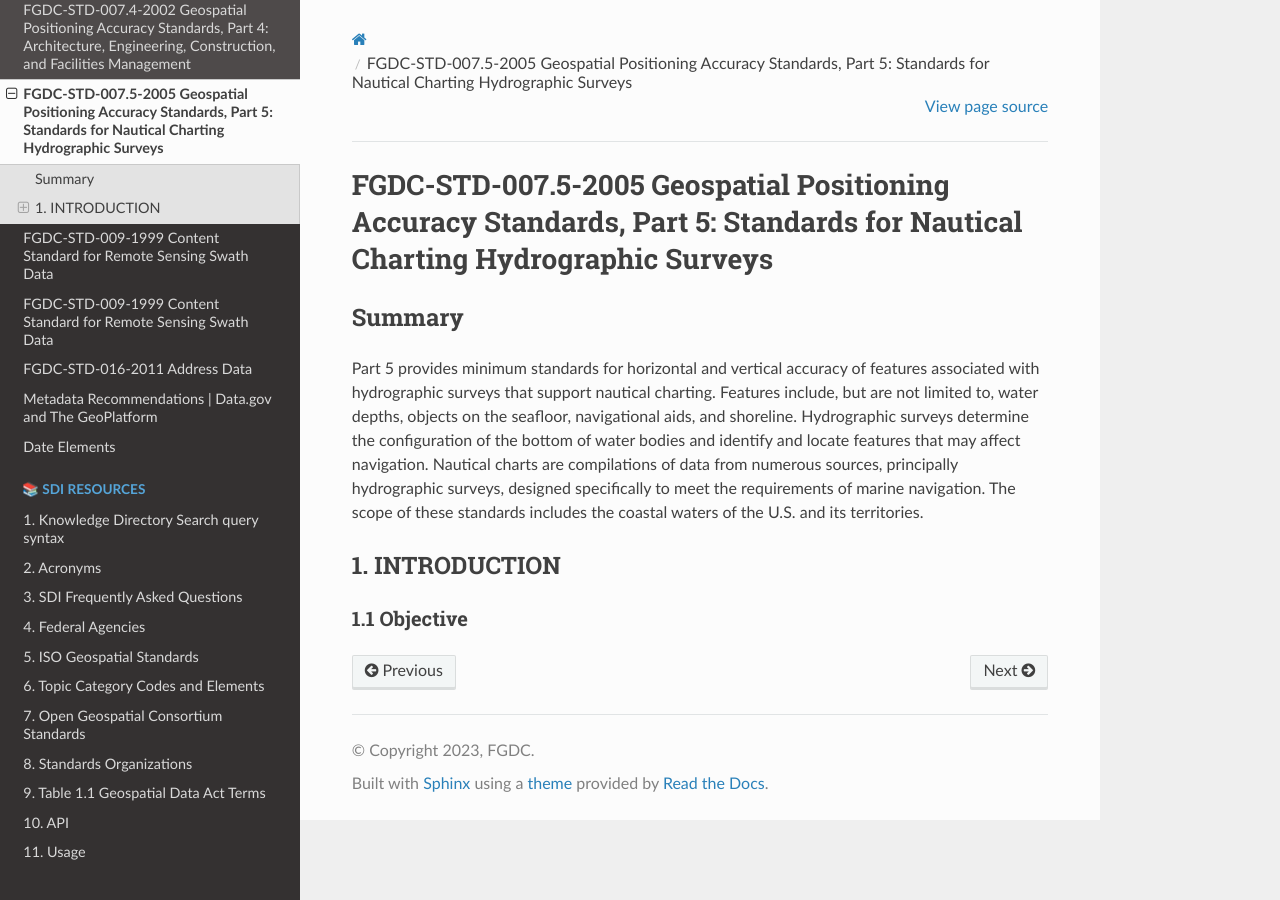
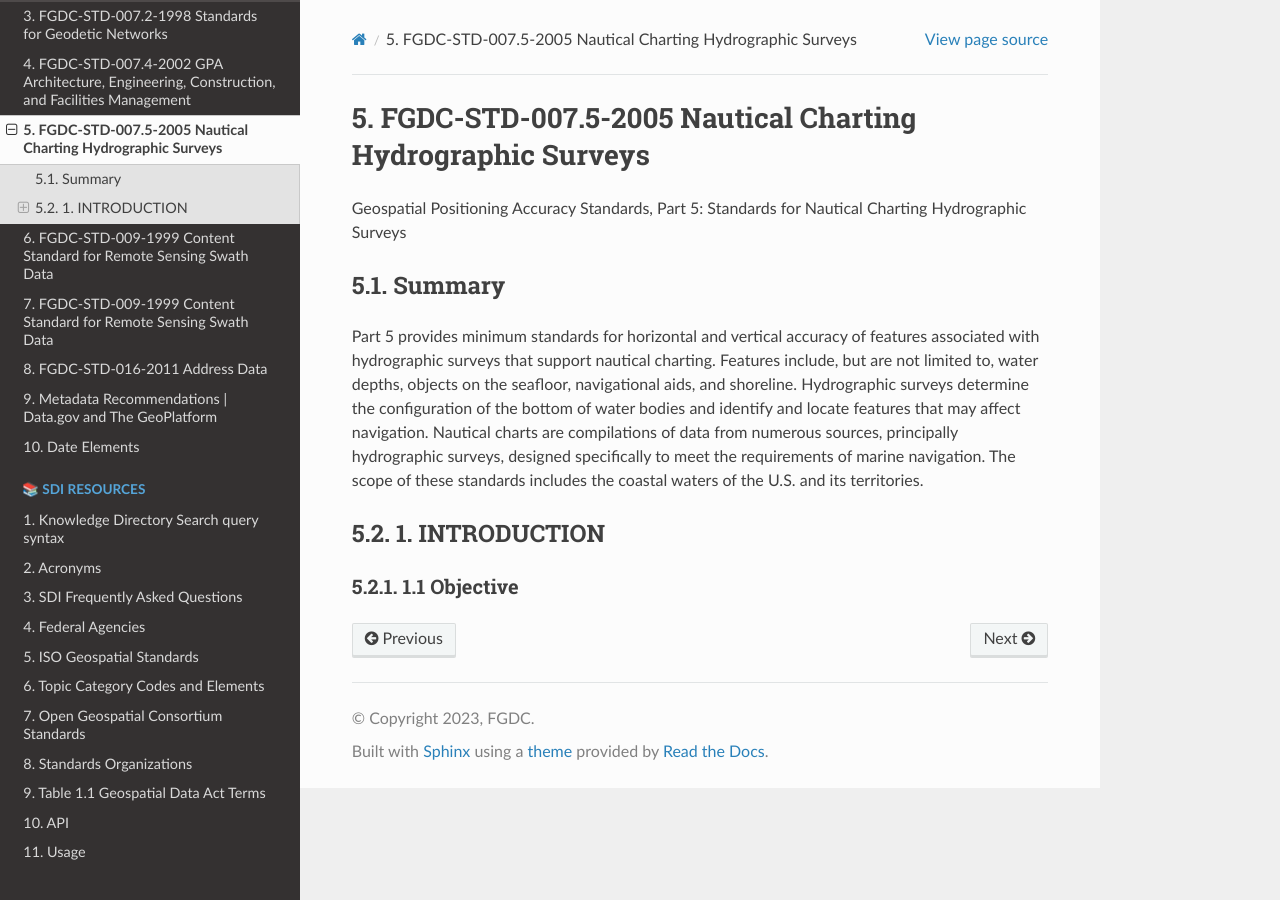
Before and after one commit to fgdcgov/sdi, a Sphinx documentation site: the page built from docs/source/standards/FGDC-STD-007.5-2005.rst, in a window 1280 px wide. Built offline with Sphinx 7.4.7 and the Read the Docs theme 2.0.0, drawn with Linux system fonts in a browser that asks for light colours; pages that are not in the unit, such as notebooks, are missing from menus.

Commit message:
Updated content

```diff
--- a/docs/source/index.rst
+++ b/docs/source/index.rst
@@ -50,6 +50,7 @@ Contents
 
 .. toctree::
    :maxdepth: 25
+   :numbered:
    :caption: 🔌 FGDC STANDARDS
 
    /data/datastandards
--- a/docs/source/standards/FGDC-STD-006.rst
+++ b/docs/source/standards/FGDC-STD-006.rst
@@ -3,8 +3,9 @@
    :description: The Soil Geographic Data Standard standardizes names, definitions, ranges of values, and other characteristics of soil survey map attribute data.
    :keywords: NSDI, Soils, Standards, Soil map, soils, NCSS, Soils Survey,
 
+FGDC-STD-006 Soil Data Standard
+======================
 FGDC-STD-006 Soil Geographic Data Standard
-======================
 
 .. note:: This standard was approved by the FGDC in 1997.
 
--- a/docs/source/standards/FGDC-STD-007.2-1998.rst
+++ b/docs/source/standards/FGDC-STD-007.2-1998.rst
@@ -4,8 +4,10 @@
    :keywords: NSDI, geodetic, geospatial, standards, FGDC, CSDGM
 
 
-FGDC-STD-007.2-1998 Geospatial Positioning Accuracy Standards, Part 2: Standards for Geodetic Networks
+FGDC-STD-007.2-1998 Standards for Geodetic Networks
 ======================
+
+Geospatial Positioning Accuracy Standards, Part 2: Standards for Geodetic Networks
 
 Summary
 -------------------------------
--- a/docs/source/standards/FGDC-STD-007.4-2002.rst
+++ b/docs/source/standards/FGDC-STD-007.4-2002.rst
@@ -4,8 +4,11 @@
    :keywords: NSDI, geodetic, global positioning, geospatial, standards, FGDC, CSDGM, data quality, positional accuracy, Water - Oceans and Coasts
 
 
-FGDC-STD-007.4-2002 Geospatial Positioning Accuracy Standards, Part 4: Architecture, Engineering, Construction, and Facilities Management
+FGDC-STD-007.4-2002 GPA Architecture, Engineering, Construction, and Facilities Management
 ======================
+
+
+Geospatial Positioning Accuracy Standards, Part 4: Architecture, Engineering, Construction, and Facilities Management
 
 Summary
 -------------------------------
--- a/docs/source/standards/FGDC-STD-007.5-2005.rst
+++ b/docs/source/standards/FGDC-STD-007.5-2005.rst
@@ -4,8 +4,10 @@
    :keywords: NSDI, geodetic, gps, global positioning, geospatial, standards, FGDC, CSDGM,
 
 
-FGDC-STD-007.5-2005 Geospatial Positioning Accuracy Standards, Part 5: Standards for Nautical Charting Hydrographic Surveys
+FGDC-STD-007.5-2005 Nautical Charting Hydrographic Surveys
 ======================
+
+Geospatial Positioning Accuracy Standards, Part 5: Standards for Nautical Charting Hydrographic Surveys
 
 Summary
 -------------------------------
--- a/docs/source/standards/FGDC-STD-008-1999.rst
+++ b/docs/source/standards/FGDC-STD-008-1999.rst
@@ -1,3 +1,4 @@
+
 FGDC-STD-009-1999 Content Standard for Remote Sensing Swath Data
 ======================
 
```
